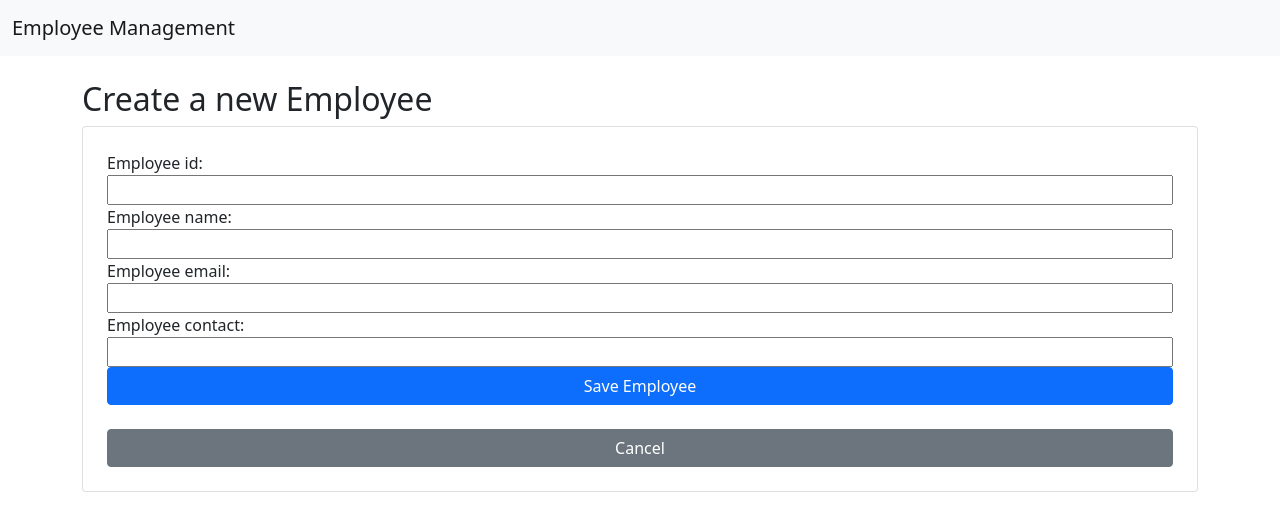
After one commit to muhammadderic/crud-employee-management, a Django app: page /create/ in a window 1280 px wide. The commit adds this page. Shown: the top 531 px of the page. Run offline with Django 4.2, Linux system fonts and the light colour scheme.

Commit message:
Create 'create' list page and route, create forms file

```diff
--- /dev/null
+++ b/employee/forms.py
@@ -0,0 +1,7 @@
+from django import forms
+from .models import Employee
+
+class EmployeeForm(forms.ModelForm):
+    class Meta:
+        model = Employee
+        fields = '__all__'
--- /dev/null
+++ b/employee/templates/create.html
@@ -0,0 +1,21 @@
+{% extends "base.html" %}
+
+{%block title%}Create Employee {%endblock%}
+
+{%block content%}
+<h2>
+  Create a new Employee
+</h2>
+
+<form method="POST" class="form-group card p-4">
+  {%csrf_token%}
+  {{form}}
+  <button type="submit" class="btn btn-primary">
+    Save Employee
+  </button>
+
+  <br />
+
+  <a href={%url 'list' %} class="btn btn-secondary">Cancel</a>
+</form>
+{%endblock%}
--- a/employee/templates/list.html
+++ b/employee/templates/list.html
@@ -5,7 +5,7 @@
 {%block content%}
 <div class="d-flex justify-content-between mb-3">
   <h2>Employee List</h2>
-  <a class="btn btn-primary" href="#">Create Employee</a>
+  <a class="btn btn-primary" href="{%url 'create'%}">Create Employee</a>
 </div>
 
 <table class="table table-bordered">
--- a/employee/urls.py
+++ b/employee/urls.py
@@ -1,6 +1,7 @@
 from django.urls import path
-from .views import employee_list
+from .views import create_employee, employee_list
 
 urlpatterns = [
   path('', employee_list, name="list"),
+  path('create/', create_employee, name='create'),
 ]
--- a/employee/views.py
+++ b/employee/views.py
@@ -1,5 +1,27 @@
-from django.shortcuts import render
+from django.shortcuts import redirect, render
+
+from .forms import EmployeeForm
 from .models import Employee
+
+def create_employee(request):
+    """
+    View to create new Employee model instance.
+
+    If the request is a POST, validates the form and if valid, saves the form and redirects
+    to the list view. If the request is a GET, renders an empty form.
+
+    :param request: The request object
+    :return: The rendered template
+    """
+    if request.method == 'POST':
+        form = EmployeeForm(request.POST)
+
+        if form.is_valid():
+            form.save()
+            return redirect('list')
+    else:
+        form = EmployeeForm()
+    return render(request, 'create.html', {'form':form})
 
 def employee_list(request):
     """
```
